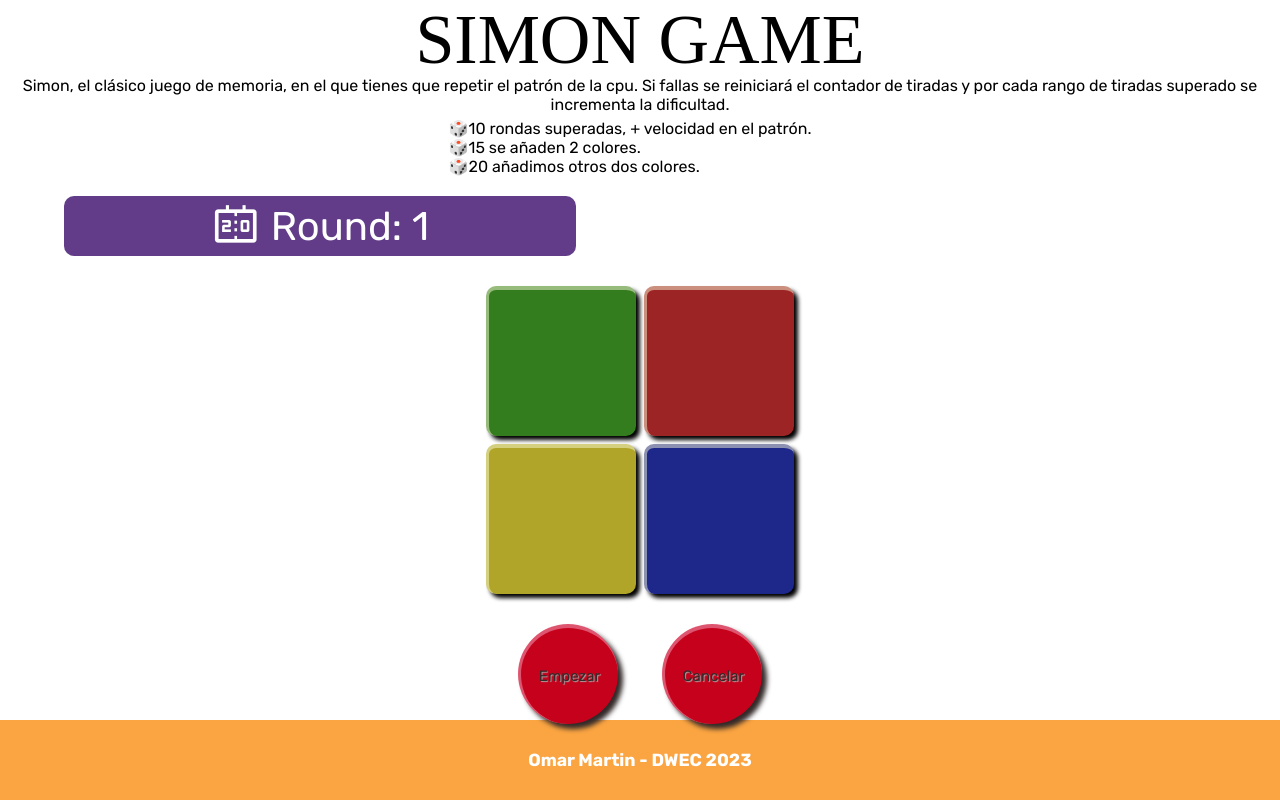
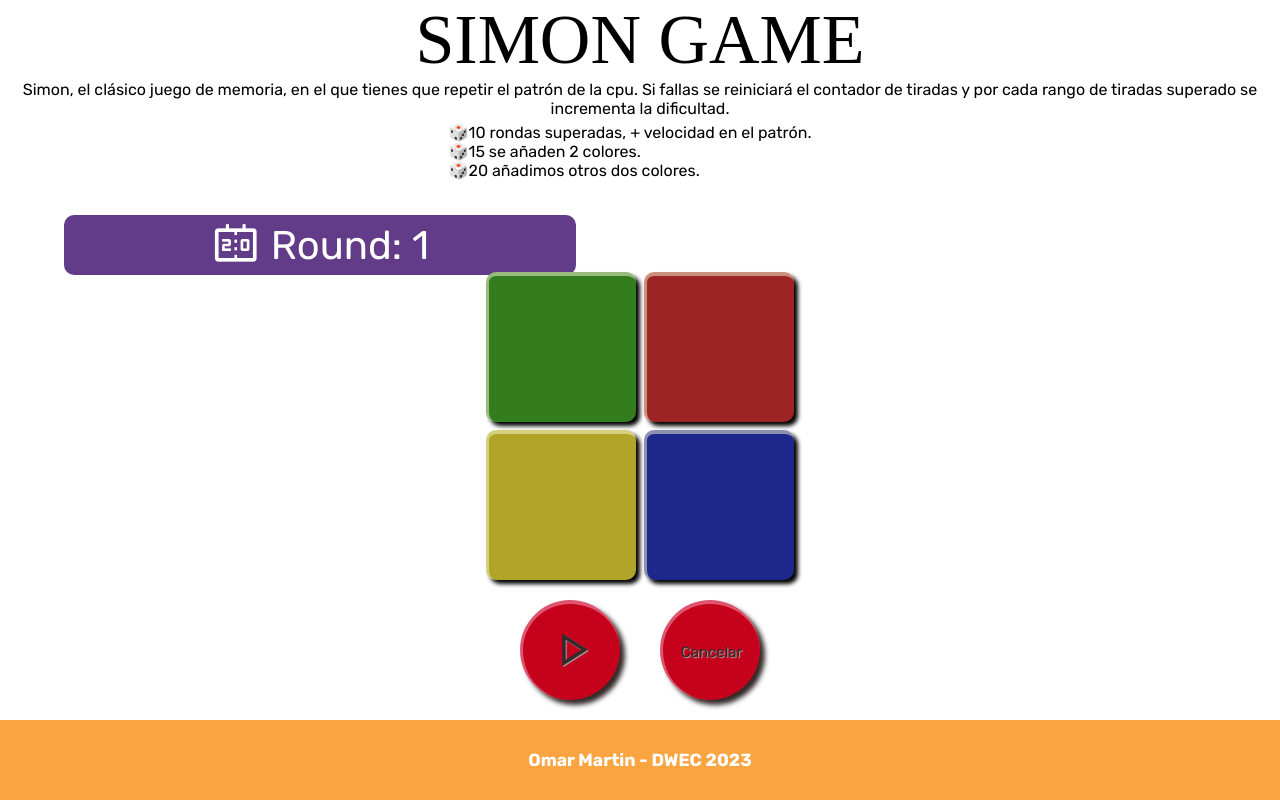
Before and after one commit to omarmc89/Simon, a plain HTML site: page index.html in a window 1280 px wide. Drawn offline with nearby package versions, Linux system fonts and the light colour scheme; a web font is replaced by a local one.

```diff
--- a/index.html
+++ b/index.html
@@ -40,7 +40,7 @@
             <section class="board">
             </section>
             <section class="buttons">
-                <button class="btns" id="startGame">Empezar</button>
+                <button class="btns" id="startGame"><span class="material-symbols-outlined">play_arrow</span></button>
                 <button class="btns" id="stopGame">Cancelar</button>
             </section>
         </article>
--- a/style.css
+++ b/style.css
@@ -42,7 +42,7 @@
 }
 
 .board {
-    margin-top: 30px;
+    margin-top: 0px;
 }
 
 .title {
@@ -57,6 +57,7 @@
     align-items: center;
     justify-content:center;
     text-align: center;
+    margin-bottom: 15px;
 }
 
 .list {
@@ -234,7 +235,13 @@
 
 .buttons {
     height: 30%;
-    margin-top: 30px;
+    display:flex;
+    align-items: center;
+    justify-content: center;
+}
+
+#startGame span {
+    font-size: 56px
 }
 
 .btns {
```
